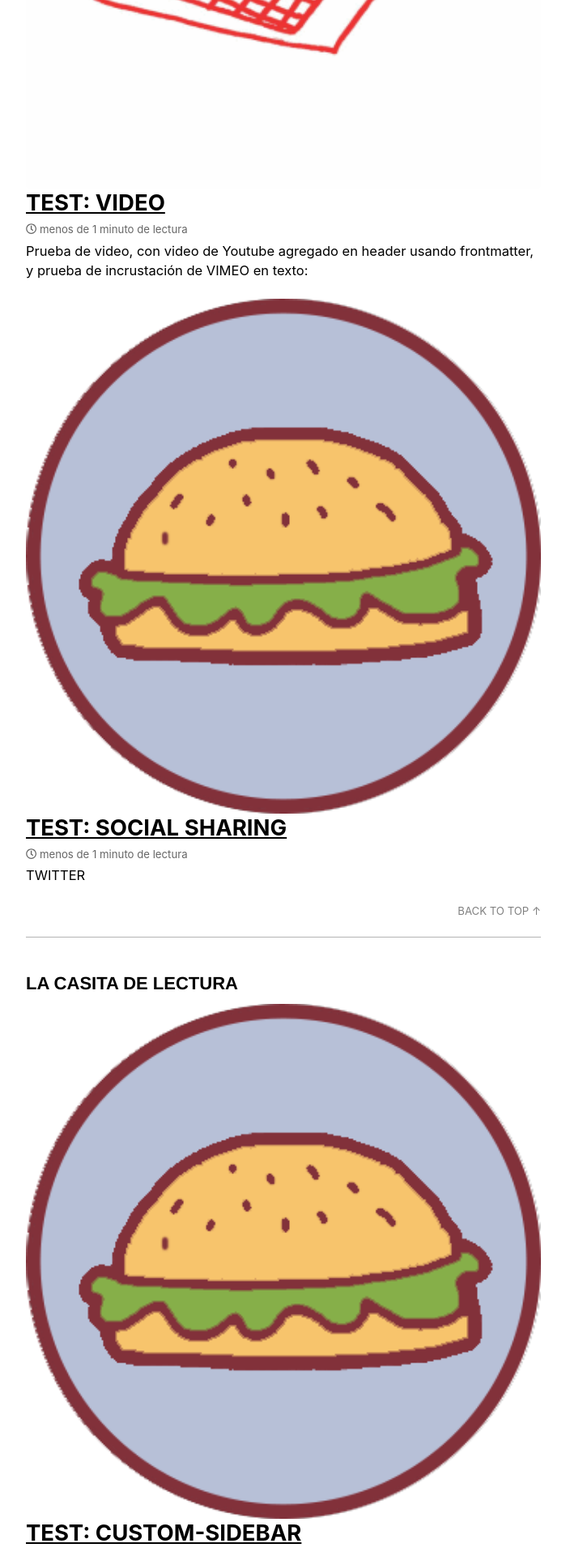
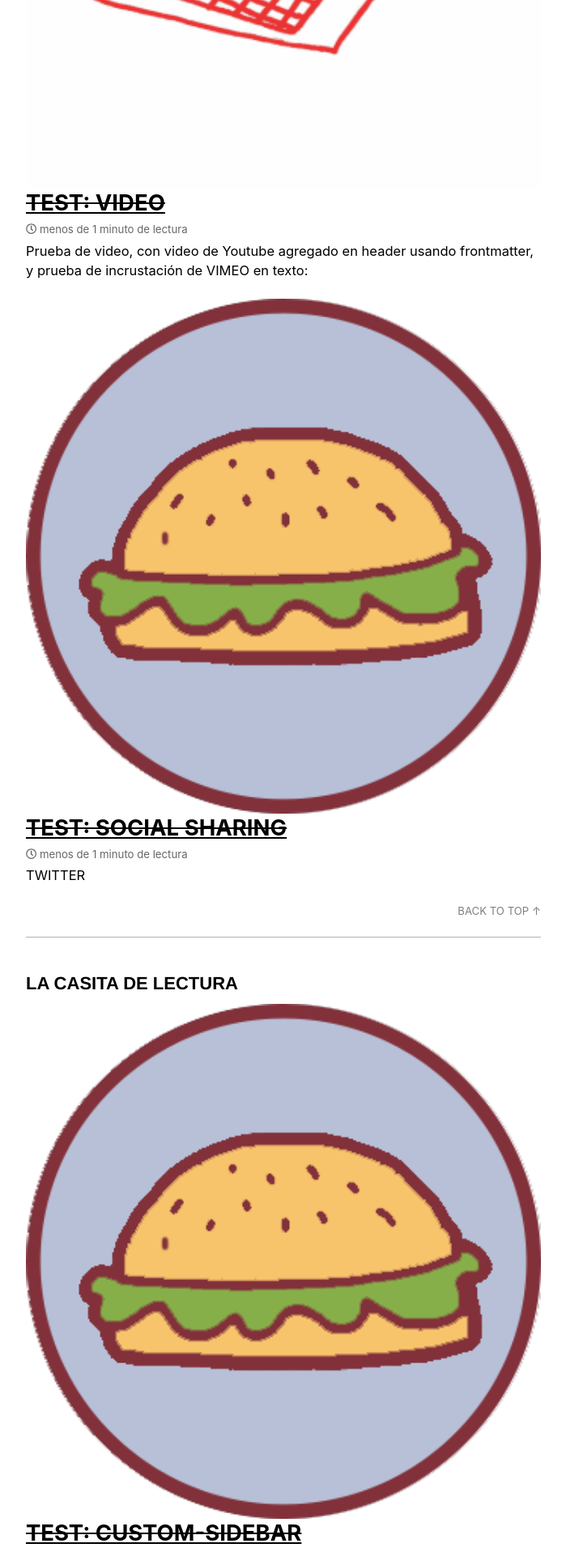
Before and after one commit to sangucherevista/sangucherevista.github.io, a Jekyll site: the page built from _pages/secciones.html, in a window 1280 px wide. Shown: the part 990-2907 px from the top of the page at 81% size, without its empty margins (290-989 px from the left). Built offline with Jekyll 4.4.1, drawn with Linux system fonts in a browser that asks for light colours; nearby versions of some CDN libraries.

Commit message:
Updated '_sass/minimal-mistakes/_archive.scss' via CloudCannon

```diff
--- a/_sass/minimal-mistakes/_archive.scss
+++ b/_sass/minimal-mistakes/_archive.scss
@@ -36,6 +36,7 @@
   line-height: initial;
   overflow: hidden;
   text-overflow: ellipsis;
+  text-decoration: line-through;
 
   a {
     color: inherit;
```
